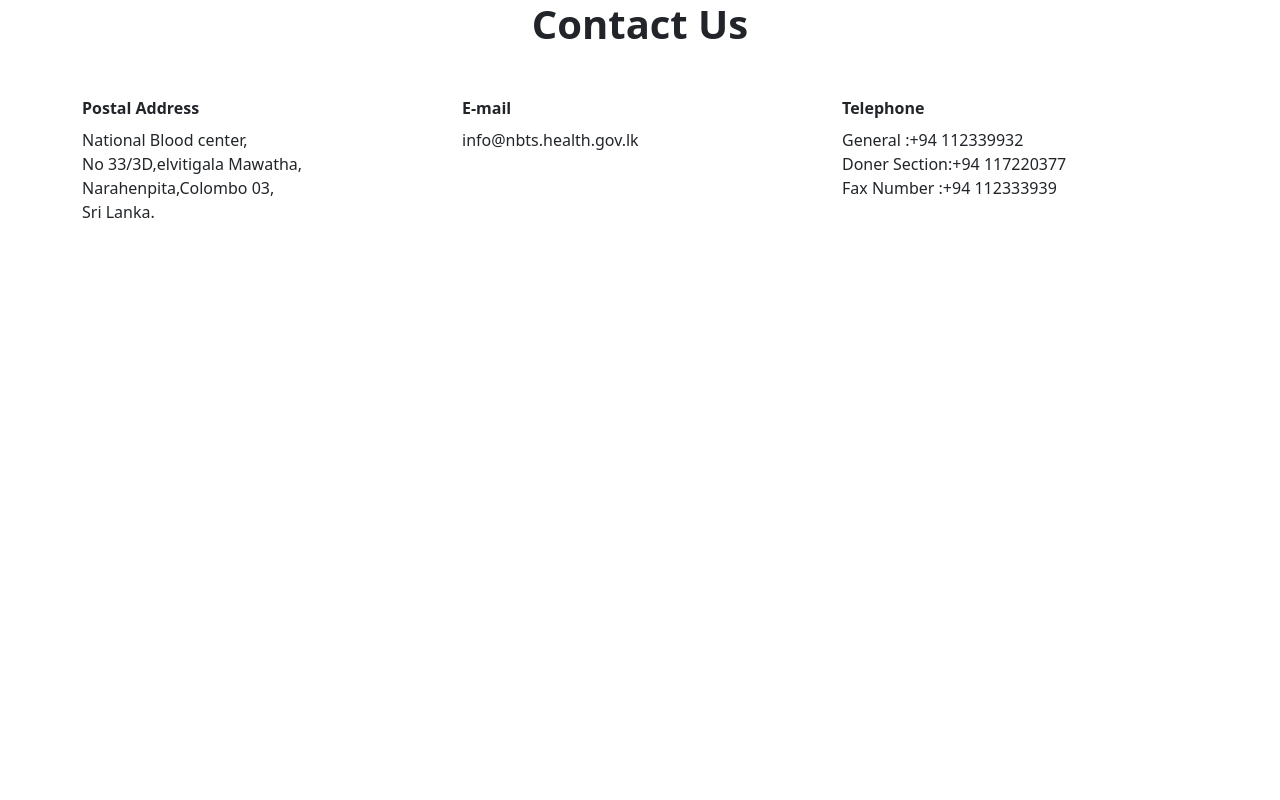
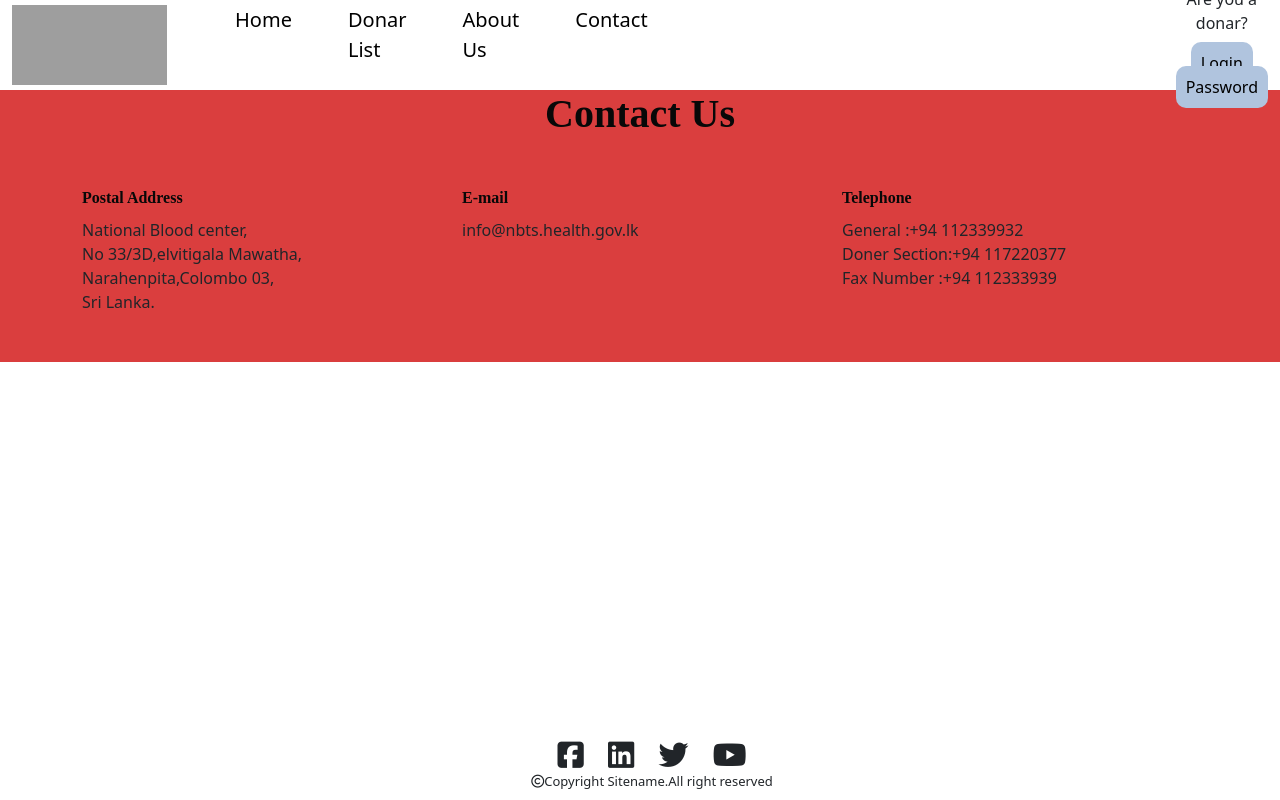
Before and after one commit to randika-chathuranga/Blood-donation-web-project, a PHP site: page /private/views/contact.php in a window 1280 px wide. Run offline with PHP 8.4, Linux system fonts and the light colour scheme; some libraries are stand-ins or nearby versions; grey boxes are pictures that could not be loaded.

Commit message:
add header and footer to contact page

```diff
--- a/private/views/contact.php
+++ b/private/views/contact.php
@@ -1,17 +1,5 @@
-<!DOCTYPE html>
-<html lang="en">
-<head>
-    <meta charset="UTF-8">
-    <meta name="viewport" content="width=device-width, initial-scale=1">
-    <link href="project.css" rel="stylesheet" type="text/css">
-
-    <title>Document</title>
-    <link href="https://cdn.jsdelivr.net/npm/bootstrap@5.0.1/dist/css/bootstrap.min.css" rel="stylesheet" integrity="sha384-+0n0xVW2eSR5OomGNYDnhzAbDsOXxcvSN1TPprVMTNDbiYZCxYbOOl7+AMvyTG2x" crossorigin="anonymous">
-
-</head>
-<body>
-
-    <div class="container-fluid background" >
+<?php include("templates/header.php") ?>
+    <div class="container-fluid background">
         <h1 align="center"><b>Contact Us</b></h1>
 
         <div class="container mt-5">
@@ -25,7 +13,7 @@
             <div class="container mt-2">
                 <div class="row">
 
-                <div class="col-sm-4" ></div>
+                    <div class="col-sm-4"></div>
                     <div class="col-sm-4"></div>
                     <div class="col-sm-4"></div>
                 </div>
@@ -34,7 +22,7 @@
 
                 <div class="col-sm-4">National Blood center,</div>
                 <div class="col-sm-4">info@nbts.health.gov.lk</div>
-            <div class="col-sm-4">General     :+94 112339932</div>
+                <div class="col-sm-4">General :+94 112339932</div>
             </div>
             <div class="row">
 
@@ -44,13 +32,13 @@
             </div>
             <div class="row">
 
-            <div class="col-sm-4" >Narahenpita,Colombo 03,</div>
+                <div class="col-sm-4">Narahenpita,Colombo 03,</div>
                 <div class="col-sm-4"></div>
                 <div class="col-sm-4">Fax Number :+94 112333939</div>
             </div>
             <div class="row">
 
-            <div class="col-sm-4" >Sri Lanka.</div>
+                <div class="col-sm-4">Sri Lanka.</div>
                 <div class="col-sm-4"></div>
                 <div class="col-sm-4"></div>
             </div>
@@ -59,10 +47,10 @@
         <div class="container mt-5">
             <div class="row">
 
-            <div class="col-sm-4" ></div>
+                <div class="col-sm-4"></div>
                 <div class="col-sm-4"></div>
                 <div class="col-sm-4"></div>
             </div>
         </div>
-</body>
-</html>
+
+<?php include("templates/footer.php") ?>
--- a/private/views/templates/header.php
+++ b/private/views/templates/header.php
@@ -5,80 +5,12 @@
     <meta charset="UTF-8">
     <meta http-equiv="X-UA-Compatible" content="IE=edge">
     <meta name="viewport" content="width=device-width, initial-scale=1.0">
+    <link href="public/views/css/main.css" rel="stylesheet" type="text/css">
     <link href="https://cdn.jsdelivr.net/npm/bootstrap@5.0.1/dist/css/bootstrap.min.css" rel="stylesheet" integrity="sha384-+0n0xVW2eSR5OomGNYDnhzAbDsOXxcvSN1TPprVMTNDbiYZCxYbOOl7+AMvyTG2x" crossorigin="anonymous">
     <script src="https://cdn.jsdelivr.net/npm/bootstrap@5.0.1/dist/js/bootstrap.bundle.min.js" integrity="sha384-gtEjrD/SeCtmISkJkNUaaKMoLD0//ElJ19smozuHV6z3Iehds+3Ulb9Bn9Plx0x4" crossorigin="anonymous"></script>
 
     <script src="https://kit.fontawesome.com/c84624a2ba.js" crossorigin="anonymous"></script>
     <title>blood donation web</title>
-    <style>
-        /*styles for nav bar & nav links*/
-        #navbarNav li a {
-            color: black;
-        }
-
-        #navbarNav li a:hover {
-            color: red;
-        }
-
-        #navbarNav li span a:hover {
-            color: white;
-        }
-
-        .nav-link {
-            font-size: 20px;
-        }
-
-        img {
-            width: 250px;
-            height: 80px;
-        }
-
-        .navbar-nav {
-            margin-left: 40px;
-            padding-top: 5px;
-
-        }
-
-        .nav-item {
-            padding: 0 20px;
-        }
-
-        /* styles for additional login and register btns*/
-        .nav-item-span {
-            margin-left: 500px;
-            text-align: center;
-            margin-top: -10px;
-        }
-
-        .nav-item-span a {
-            text-decoration: none;
-            padding: 10px;
-            background: lightsteelblue;
-            border-radius: 10px;
-        }
-
-        /*styles for footer*/
-        .social {
-            text-align: center;
-        }
-
-        .social i {
-            padding: 0 10px;
-            font-size: 30px;
-
-        }
-
-        .copyright {
-            text-align: center;
-        }
-
-        footer {
-            position: absolute;
-            bottom: 0;
-            width: 100%;
-            height: 60px;
-        }
-    </style>
 </head>
 
 <body>
--- a/public/views/css/main.css
+++ b/public/views/css/main.css
@@ -22,3 +22,71 @@
 .ft{
     margin-left: 20px;
 }
+
+/*styles for nav bar & nav links*/
+#navbarNav li a {
+    color: black;
+}
+
+#navbarNav li a:hover {
+    color: red;
+}
+
+#navbarNav li span a:hover {
+    color: white;
+}
+
+.nav-link {
+    font-size: 20px;
+}
+
+img {
+    width: 250px;
+    height: 80px;
+}
+
+.navbar-nav {
+    margin-left: 40px;
+    padding-top: 5px;
+
+}
+
+.nav-item {
+    padding: 0 20px;
+}
+
+/* styles for additional login and register btns*/
+.nav-item-span {
+    margin-left: 500px;
+    text-align: center;
+    margin-top: -10px;
+}
+
+.nav-item-span a {
+    text-decoration: none;
+    padding: 10px;
+    background: lightsteelblue;
+    border-radius: 10px;
+}
+
+/*styles for footer*/
+.social {
+    text-align: center;
+}
+
+.social i {
+    padding: 0 10px;
+    font-size: 30px;
+
+}
+
+.copyright {
+    text-align: center;
+}
+
+footer {
+    position: absolute;
+    bottom: 0;
+    width: 100%;
+    height: 60px;
+}
```
Also changed, not shown: private/Path.php (+9 -2 lines). Lines whose indentation alone changed are shown as unchanged.
